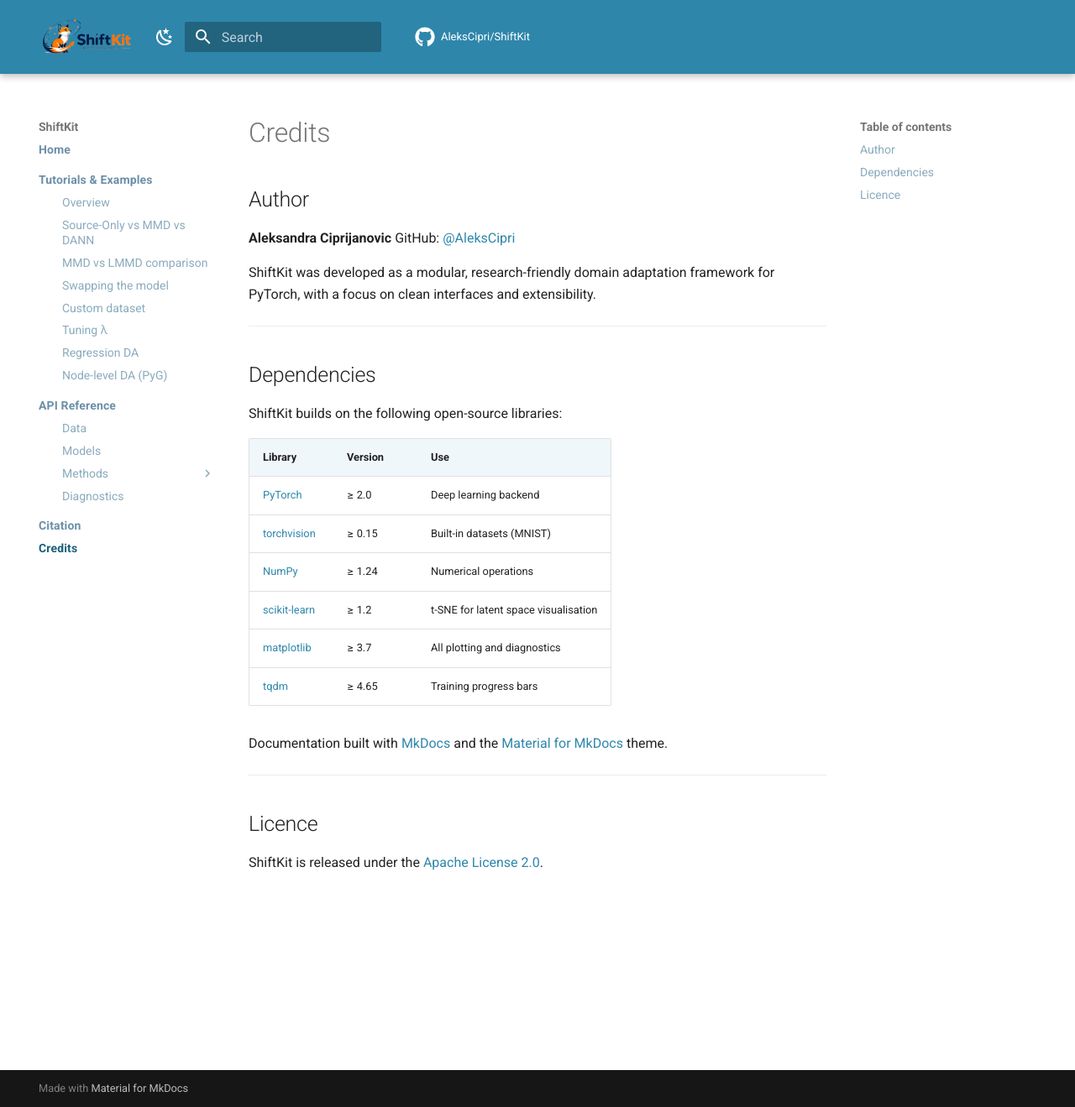
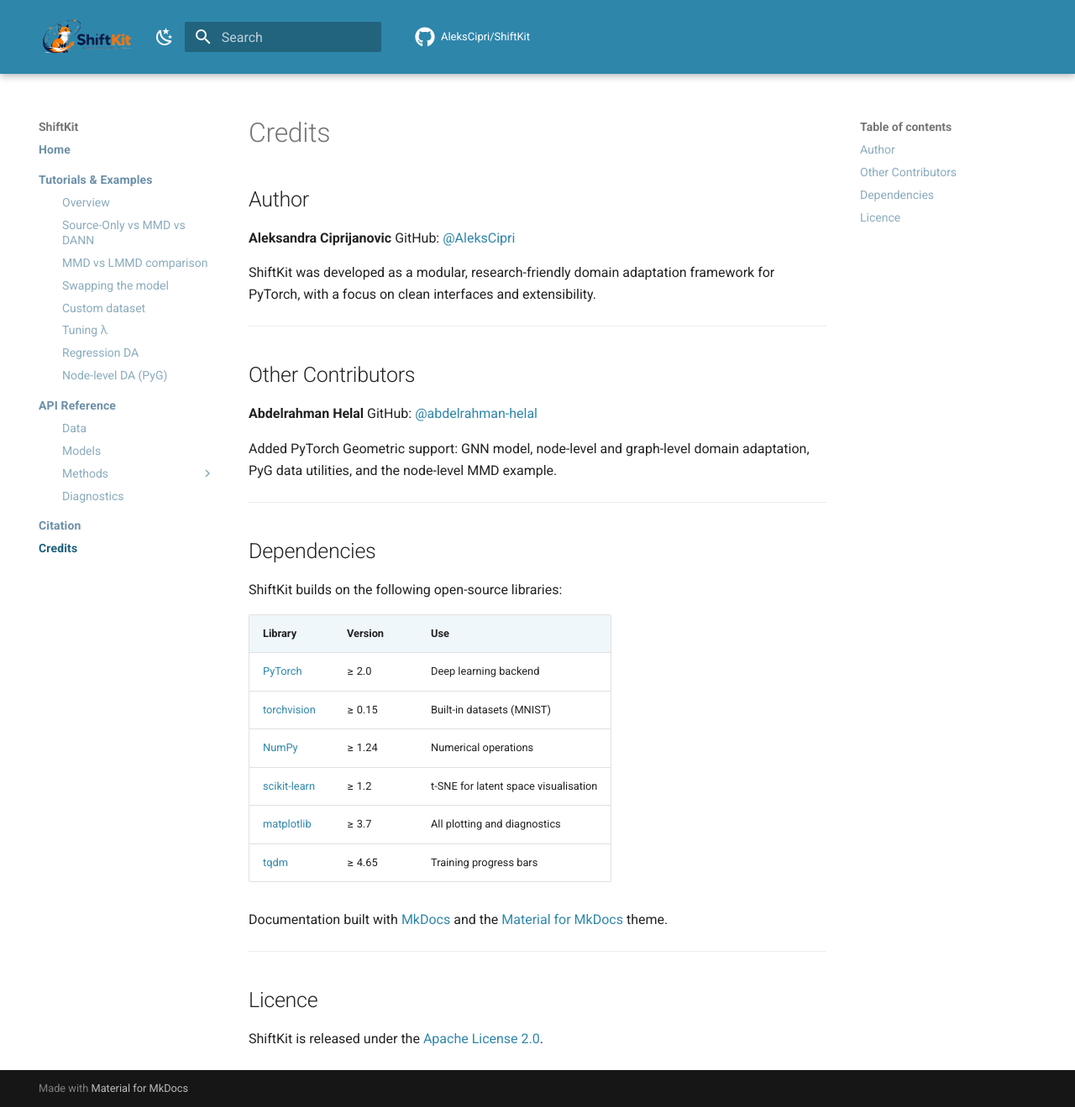
Before and after one commit to AleksCipri/ShiftKit, an MkDocs documentation site: the page built from docs/credits.md, in a window 1280 px wide and 1319 px high. Shown: the whole window at 84% size. Built offline with MkDocs 1.6.1 and Material for MkDocs 9.7.7, drawn with Linux system fonts in a browser that asks for light colours; comment, search, counter and statistics services are not loaded.

Commit message:
Update citation year to 2026 and add Abdelrahman to credits
Co-Authored-By: Claude Sonnet 4.6 <noreply@anthropic.com>

```diff
--- a/docs/credits.md
+++ b/docs/credits.md
@@ -6,6 +6,15 @@
 GitHub: [@AleksCipri](https://github.com/AleksCipri)
 
 ShiftKit was developed as a modular, research-friendly domain adaptation framework for PyTorch, with a focus on clean interfaces and extensibility.
+
+---
+
+## Other Contributors
+
+**Abdelrahman Helal**
+GitHub: [@abdelrahman-helal](https://github.com/abdelrahman-helal)
+
+Added PyTorch Geometric support: GNN model, node-level and graph-level domain adaptation, PyG data utilities, and the node-level MMD example.
 
 ---
 
```
Also changed, not shown: docs/citation.md (+3 -3 lines).
